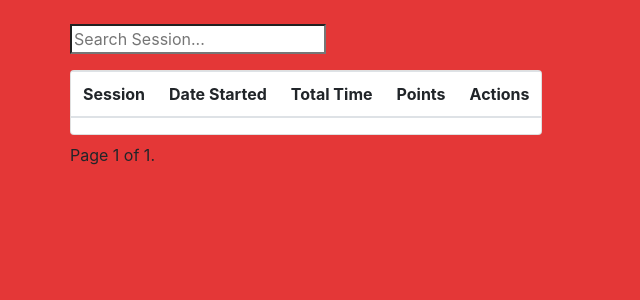
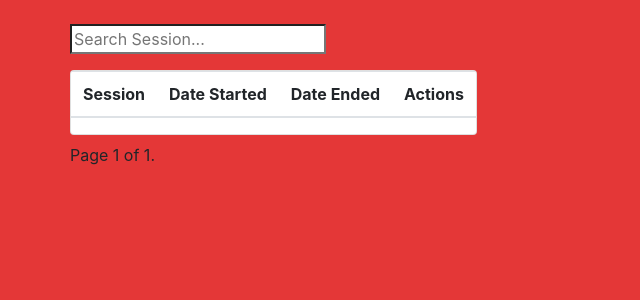
Before and after one commit to bionfinc/pomodoro, a Django app: page /sessions/ in a window 1280 px wide. Shown: the part 56-356 px from the top of the page, without its empty margins (0-640 px from the left). Run offline with Django 3.2, Linux system fonts and the light colour scheme; the visitor is signed in with stand-in values (Sample User, id 1); data comes from the database, SQL or seed files in the repository; lists and menus that the app fills with data are empty; some libraries are stand-ins or nearby versions.

Commit message:
Added task/session information

```diff
--- a/usersessions/templates/usersessions/sessions.html
+++ b/usersessions/templates/usersessions/sessions.html
@@ -19,8 +19,7 @@
                   <tr>
                     <th scope="col">Session</th>
                     <th scope="col">Date Started</th>
-                    <th scope="col">Total Time</th>
-                    <th scope="col">Points</th>
+                    <th scope="col">Date Ended</th>
                     <th scope="col">Actions</th>
                   </tr>
                 </thead>
@@ -28,9 +27,8 @@
                     {% for session in sessions %}
                         <tr>
                             <td>{{ session.session_name }}</td>
-                            <td>{{ session.first_time_start }}</td>
-                            <td>{{ session.total_time }}</td>
-                            <td>{{ session.total_points }}</td>
+                            <td>{{ session.session_time_start }}</td>
+                            <td>{{ session.session_time_end }}</td>
                             <td><a href=".">Details</a>   <a href=".">Delete</a></td>
                         </tr>
                     {% endfor %}
--- a/usersessions/templates/usersessions/tasks.html
+++ b/usersessions/templates/usersessions/tasks.html
@@ -26,11 +26,11 @@
                 </tr>
                 </thead>
                 <tbody>
-                    {% for task in tasks %}
+                    {% for task in tasks_page %}
                         <tr>
                             <td>{{ task.task_name }}</td>
                             <td>{{ task.first_time_start }}</td>
-                            <td>{{ task.task_time }}</td>
+                            <td>{{ task.total_task_time }}</td>
                             <td>{{ task.sessions_count }}</td>
                             <td>{{ task.category }}</td>
                             <td><a href=".">Details</a>   <a href=".">Delete</a></td>
--- a/usersessions/views.py
+++ b/usersessions/views.py
@@ -1,6 +1,6 @@
 from django.shortcuts import render
 from django.contrib.auth.models import User
-from django.db.models import Q, Count
+from django.db.models import Q, Count, Sum
 from django.core.paginator import Paginator
 
 from usersessions.models import Task, UserSession
@@ -14,14 +14,24 @@
     page_num = request.GET.get('page')
 
     if searchquery != None:
-        tasks = Task.objects.filter(Q(task_name__icontains=searchquery)
-                                  | Q(category__icontains=searchquery))
+        tasks = Task.objects.filter(
+                                Q(task_name__icontains=searchquery)
+                                | Q(category__icontains=searchquery)
+                                )
     else:
         tasks = Task.objects.all()
 
+    tasks = tasks.values(
+                    'task_name',
+                    'category'
+                ).annotate(
+                    sessions_count=Count('pk', distinct=True),
+                    total_task_time=Sum('task_time')
+                )
+
     for task in tasks:
         # Determine the first start date for the task
-        task.first_time_start = Task.objects.filter(task_name__icontains=task.task_name).latest('time_start').time_start
+        task['first_time_start'] = Task.objects.filter(task_name__icontains=task.get('task_name')).earliest('time_start').time_start
 
     # Set up the page system for displaying data
     paginator = Paginator(tasks, 5) # Show 5 tasks per page.
@@ -29,7 +39,7 @@
 
     context = {
         'user': user,
-        'tasks': tasks_page
+        'tasks_page': tasks_page
     }
 
     return render(request, 'usersessions/tasks.html', context)
@@ -49,11 +59,6 @@
     else:
         sessions = UserSession.objects.all()
 
-
-    for session in sessions:
-        # Determine the first start date for the session
-        session.first_time_start = UserSession.objects.filter(session_name__icontains=session.session_name).latest('session_time_start').session_time_start
-
     # Set up the page system for displaying data
     paginator = Paginator(sessions, 5) # Show 5 sessions per page.
     tasks_page = paginator.get_page(page_num)
```
